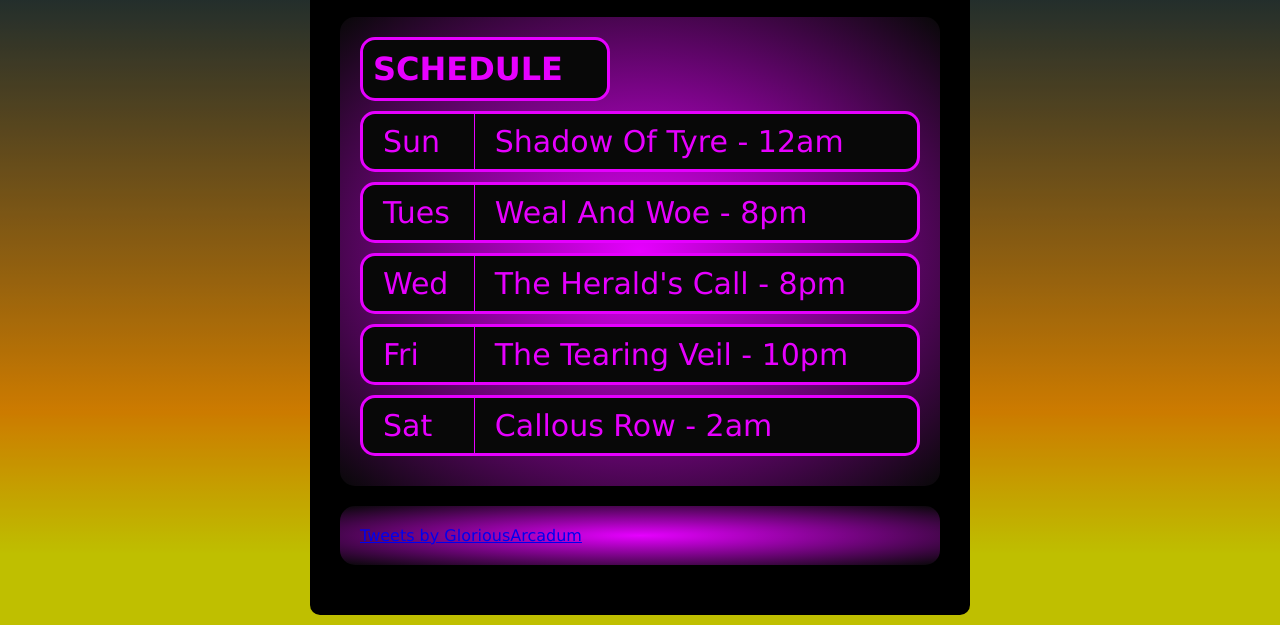
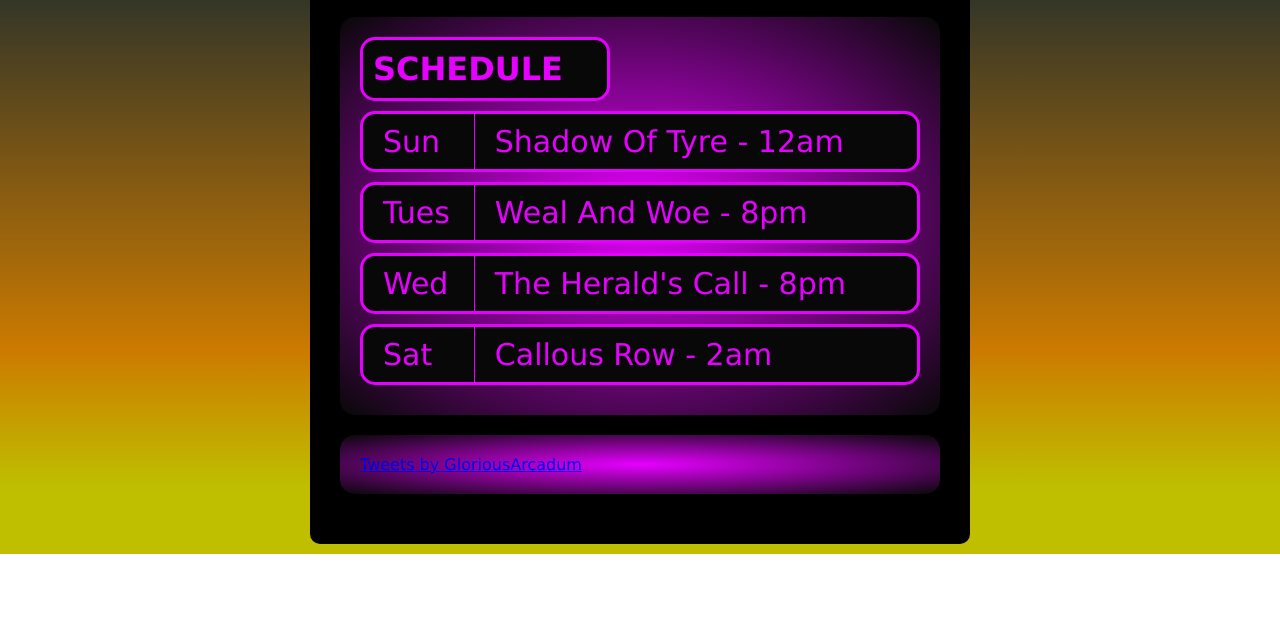
Before and after one commit to jrthayer/Arcadum.Info, a plain HTML site: page index.html in a window 1280 px wide. Shown: the part 798-1423 px from the top of the page. After the commit the page ends 1352 px from the top, so only its background shows below. Drawn offline with Linux system fonts and the light colour scheme.

Commit message:
remove The Tearing Veil

```diff
--- a/index.html
+++ b/index.html
@@ -8,6 +8,8 @@
 
     <link rel="stylesheet" type="text/css" href="style.css?v=1.0">
      <script src="https://kit.fontawesome.com/f46f49412e.js" crossorigin="anonymous"></script>
+
+
 </head>
 <body>
     <div id="container">
@@ -78,5 +80,5 @@
         return window.twttr || (t = { _e: [], ready: function(f){ t._e.push(f) } });
         }(document, "script", "twitter-wjs"));
 </script>
-<script src="schedule.js?v=1.3"></script>
+<script src="schedule.js?v=1.4"></script>
 </html>
--- a/schedule.js
+++ b/schedule.js
@@ -4,7 +4,7 @@ var utcTimes = [
 [[1200, "Weal And Woe"]],
 [[1200, "The Herald's Call"]],
 [],
-[[1320, "The Tearing Veil"]],
+[],
 [[120, "Callous Row"]]];
 
 var convertedTimes = [
```
